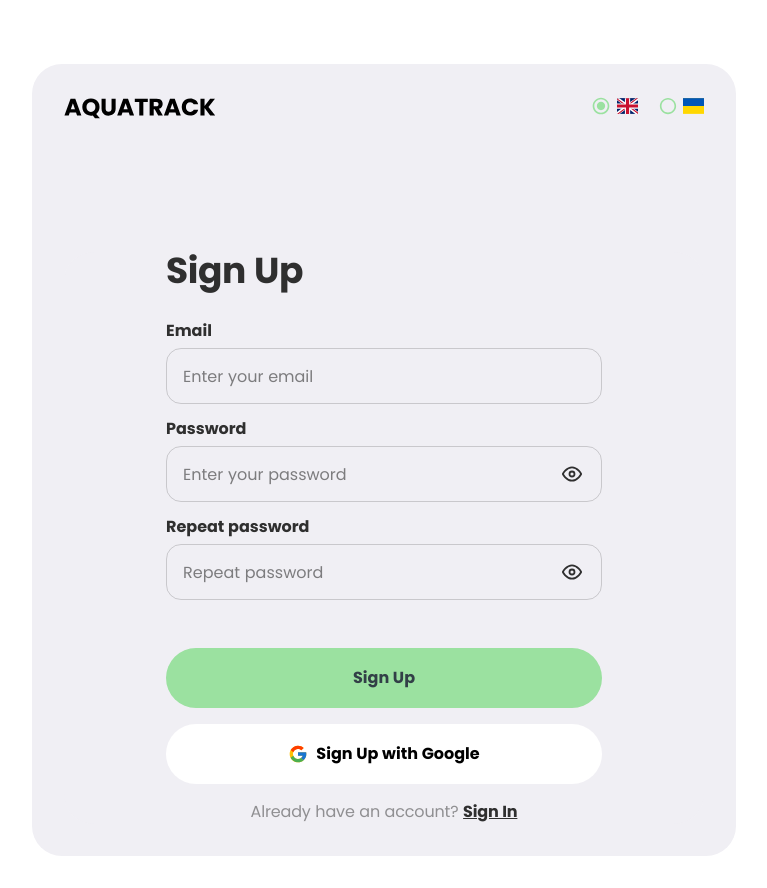
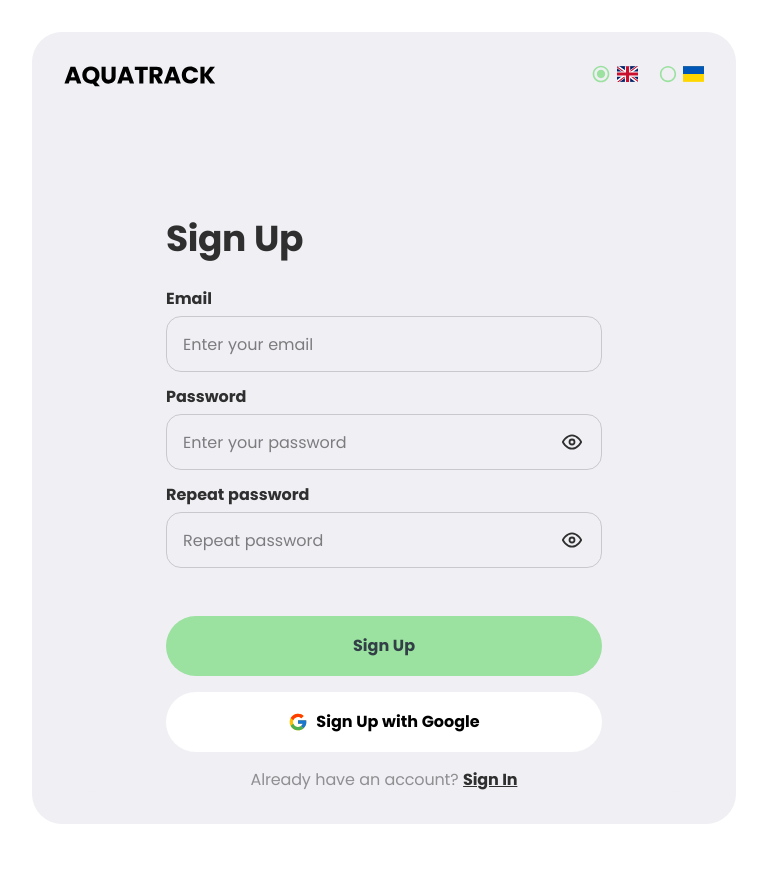
Before and after one commit to Serhii-Ivanchenko/Team-03-project-front, a React (Vite) app: page /signup in a window 1280 px wide. Shown: the whole page, without its empty margins (256-1023 px from the left). After the commit the page ends 856 px from the top, so only its background shows below. Built offline with nearby package versions, Linux system fonts and the light colour scheme; no server answers.

Commit message:
fix styles home page

```diff
--- a/src/components/AxiosInterceptor.jsx
+++ b/src/components/AxiosInterceptor.jsx
@@ -20,13 +20,7 @@ export function AxiosInterceptor() {
 
             setAuthHeader(accessToken);
 
-            dispatch(resetToken(accessToken))
-              .unwrap()
-              .then(() => {
-              })
-              .catch(() => {
-                toast.error("Something went wrong. Please, refresh the page");
-              });
+            dispatch(resetToken(accessToken));
 
             originalRequest.headers["Authorization"] = `Bearer ${accessToken}`;
             return await axiosInstance(originalRequest);
--- a/src/pages/SignUpPage/SignUpPage.module.css
+++ b/src/pages/SignUpPage/SignUpPage.module.css
@@ -5,7 +5,6 @@
 }
 .container {
   position: relative;
-  margin: 0 auto;
   padding-left: 16px;
   padding-right: 16px;
   display: flex;
@@ -16,7 +15,6 @@
   background: #f0eff4;
   border-radius: 30px;
   width: 100%;
-  margin-top: 32px;
 
   @media (max-width: 374.98px) {
     max-width: 375px;
```
